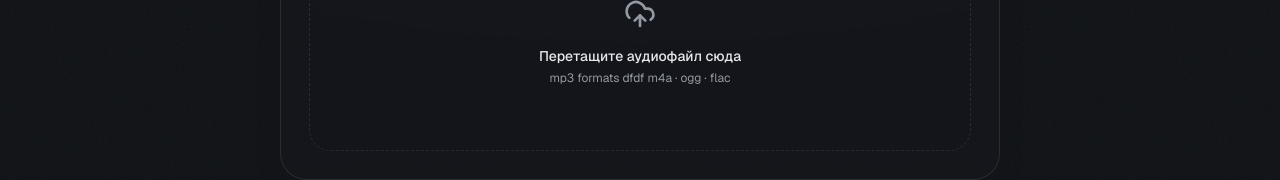
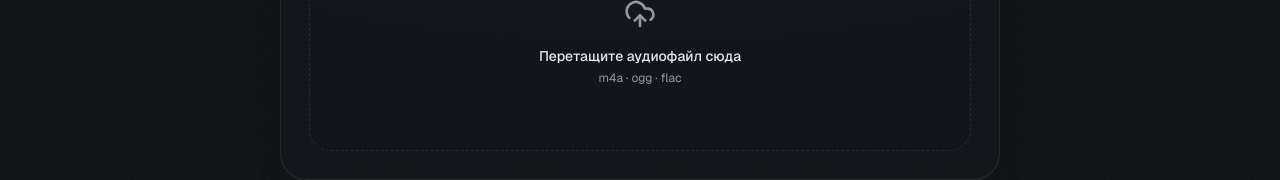
Before and after one commit to IzzatulloOne/AudioTrimmer, a Next.js app in the folder frontend/: page / in a window 1280 px wide. Shown: the part 292-472 px from the top of the page. Built offline with nearby package versions, Linux system fonts and the light colour scheme.

Commit message:
fix: my_fix_1

```diff
--- a/frontend/components/audio-trimmer.tsx
+++ b/frontend/components/audio-trimmer.tsx
@@ -484,7 +484,7 @@ export function AudioTrimmer() {
           <p className="mt-4 text-sm font-medium text-foreground">
             {loading ? "Декодирую аудио…" : "Перетащите аудиофайл сюда"}
           </p>
-          <p className="mt-1 text-xs text-muted-foreground">mp3 formats dfdf   m4a · ogg · flac</p>
+          <p className="mt-1 text-xs text-muted-foreground">m4a · ogg · flac</p>
         </div>
       )}
 
```
